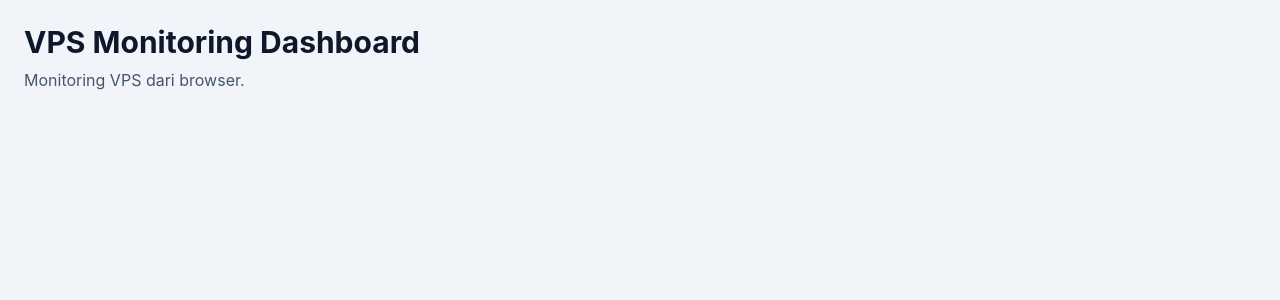
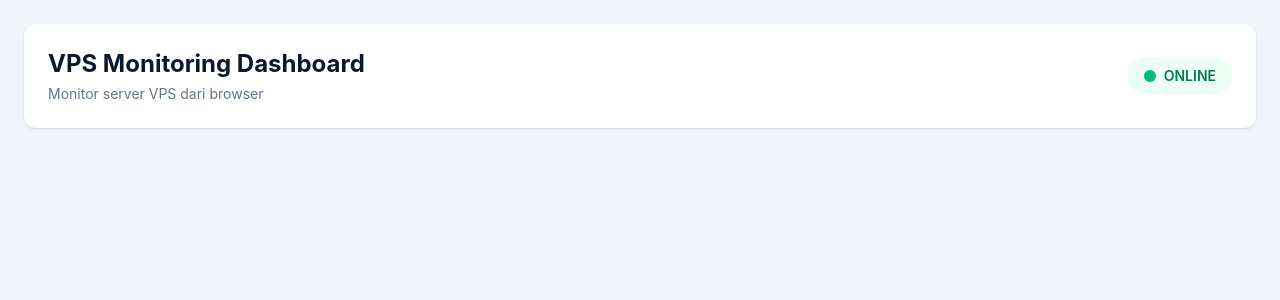
Before and after one commit to Idhamyahya/server-monitoring-dashboard, a React app in the folder frontend/: page / in a window 1280 px wide. Shown: the top 300 px of the page. Built offline with nearby package versions, Linux system fonts and the light colour scheme; the HTML template or start-up script is replaced by a standard one.

Commit message:
buat header dashboard

```diff
--- /dev/null
+++ b/frontend/src/components/Header.jsx
@@ -0,0 +1,23 @@
+function Header() {
+  return (
+    <header className="flex flex-col gap-4 rounded-xl bg-white p-6 shadow-sm md:flex-row md:items-center md:justify-between">
+      <div>
+        <h1 className="text-2xl font-bold text-slate-900">
+          VPS Monitoring Dashboard
+        </h1>
+
+        <p className="mt-1 text-sm text-slate-500">
+          Monitor server VPS dari browser
+        </p>
+      </div>
+
+      <div className="flex items-center gap-2 rounded-full bg-emerald-50 px-4 py-2">
+        <span className="h-3 w-3 rounded-full bg-emerald-500" />
+
+        <span className="text-sm font-semibold text-emerald-700">ONLINE</span>
+      </div>
+    </header>
+  );
+}
+
+export default Header;
--- a/frontend/src/pages/Dashboard.jsx
+++ b/frontend/src/pages/Dashboard.jsx
@@ -1,11 +1,9 @@
+import Header from "../components/Header";
+
 function Dashboard() {
   return (
     <main className="min-h-screen bg-slate-100 p-6">
-      <h1 className="text-3xl font-bold text-slate-900">
-        VPS Monitoring Dashboard
-      </h1>
-
-      <p className="mt-2 text-slate-600">Monitoring VPS dari browser.</p>
+      <Header />
     </main>
   );
 }
```
